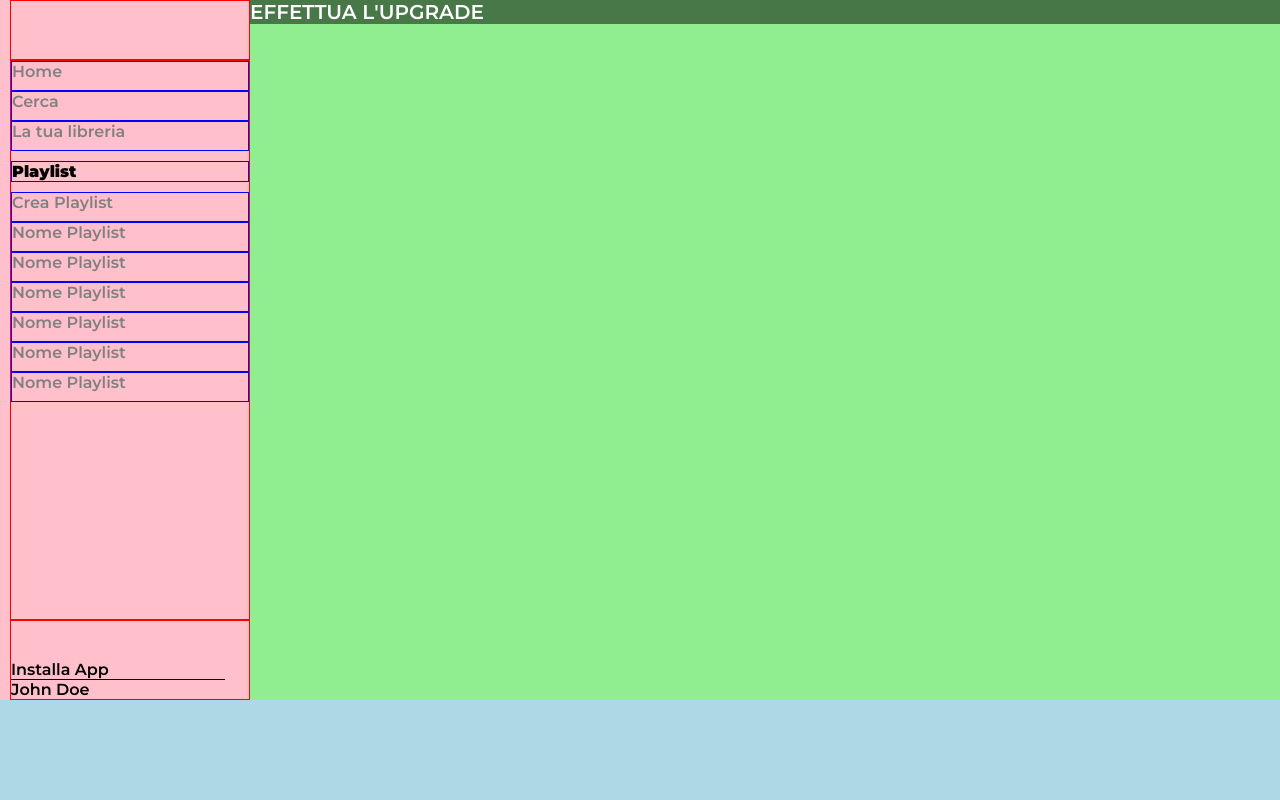
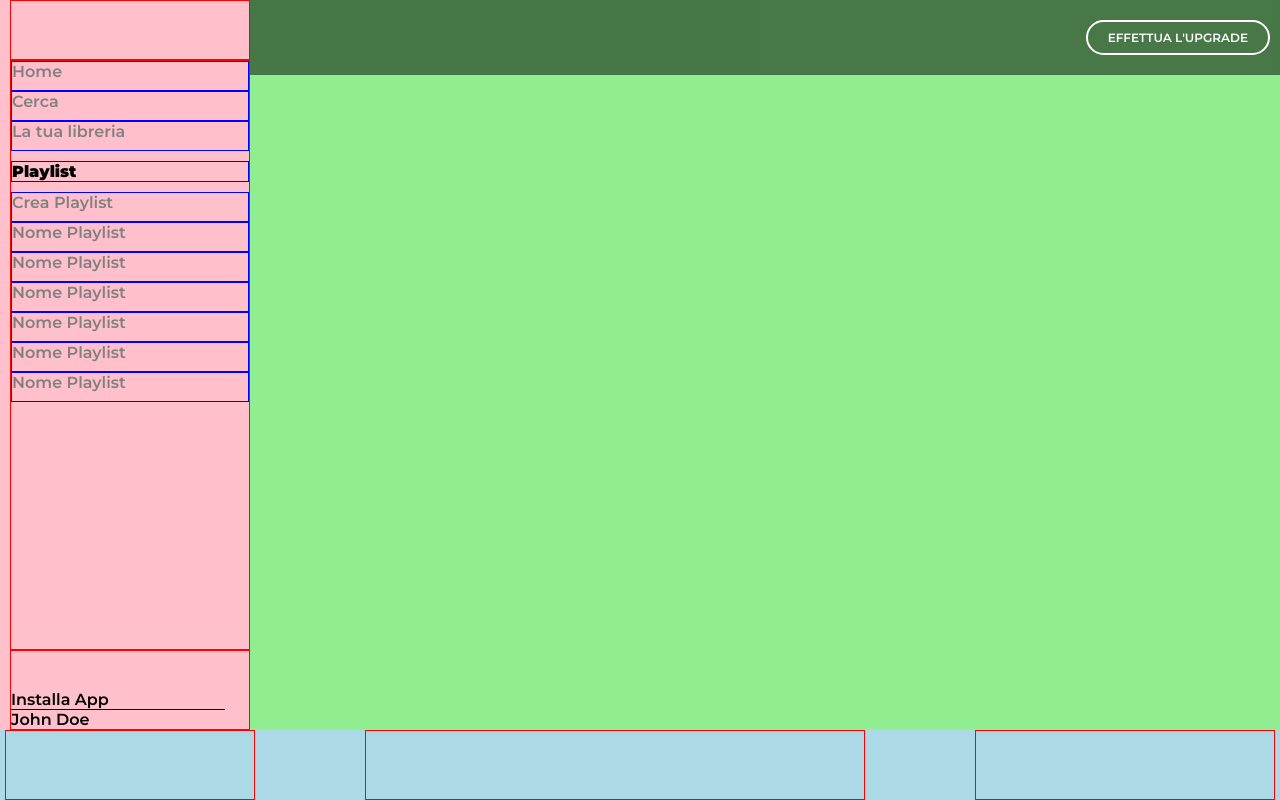
Before and after one commit to Frowingg/html-css-spotifyweb, a plain HTML site: page index.html in a window 1280 px wide. Drawn offline with Linux system fonts and the light colour scheme.

Commit message:
upgrade-area

```diff
--- a/css/style.css
+++ b/css/style.css
@@ -9,7 +9,13 @@
 body{
     font-family: 'Montserrat', sans-serif;
 }
-
+a{
+    text-decoration: none;
+    color: gray;
+    width: 100%;
+    height: 100%;
+    display: inline-block;
+}
 
 /* VARIABLES */
 :root{
@@ -28,12 +34,12 @@ body{
 /* MAIN */
 main{
     width: 100%;
-    height: calc(100vh - 100px);
+    height: calc(100vh - 70px);
     display: flex;
 }
 
 /* NAV */
-nav{
+#side-nav{
     width: 250px;
     height: 100%;
     background-color: pink;
@@ -68,13 +74,7 @@ nav{
     border: 1px solid blue;
     margin: 10px 0;
 }
-#nav-ul ul li a{
-    text-decoration: none;
-    color: gray;
-    width: 100%;
-    height: 100%;
-    display: inline-block;
-}
+
 #nav-footer{
     width: 100%;
     height: 80px;
@@ -105,9 +105,29 @@ nav{
 /* FOOTER */
 footer{
     width: 100%;
-    height: 100px;
+    height: 70px;
     background-color: lightblue;
     overflow-y: hidden;
+    padding: 0 5px;
+    display: flex;
+    justify-content: space-between;
+}
+#footer-content-left{
+    border: 1px solid red;
+    height: 100%;
+    width: 250px;
+}
+
+#footer-content-center{
+    border: 1px solid red;
+    height: 100%;
+    width: 500px;
+}
+
+#footer-content-right{
+    border: 1px solid red;
+    height: 100%;
+    width: 300px;
 }
 
 /* UPGRADE-BANNER */
@@ -115,8 +135,20 @@ footer{
     background-color: rgba(0, 0, 0, 0.5);
     color: white;
     width: calc(100% - 250px);
-    font-size: 20px;
     position: fixed;
     top: 0;
     right: 0;
+    padding: 20px 10px;
+    display: flex;
+    justify-content: flex-end;
 }
+#upgrade-button{
+    width: max-content;
+    border: 2px solid white;
+    font-size: 12px;
+    border-radius: 25px;
+}
+#upgrade-link{
+    padding: 8px 20px;
+    color: white;
+}
--- a/index.html
+++ b/index.html
@@ -14,7 +14,7 @@
 <body>
     <div class="app-wrapper">
         <main>
-            <nav>
+            <div id="side-nav">
                 <div id="logo"><img src="img/logo.svg\" alt=""></div>
                 <div id="nav-ul">
                     <ul>
@@ -35,13 +35,21 @@
                     <div id="nav-footer-top">Installa App</div>
                     <div id="nav-footer-bottom">John Doe</div>
                 </div>
-            </nav>
+            </div>
             <div class="content">
 
             </div>
         </main>
-        <footer></footer>
-        <div class="upgrade-banner">EFFETTUA L'UPGRADE</div>
+        <footer>
+            <div id="footer-content-left"></div>
+            <div id="footer-content-center"></div>
+            <div id="footer-content-right"></div>
+        </footer>
+        <div class="upgrade-banner">
+            <div id="upgrade-button">
+               <a id="upgrade-link" href="#">EFFETTUA L'UPGRADE</a>
+            </div>
+        </div>
     </div>
 </body>
 </html>
```
